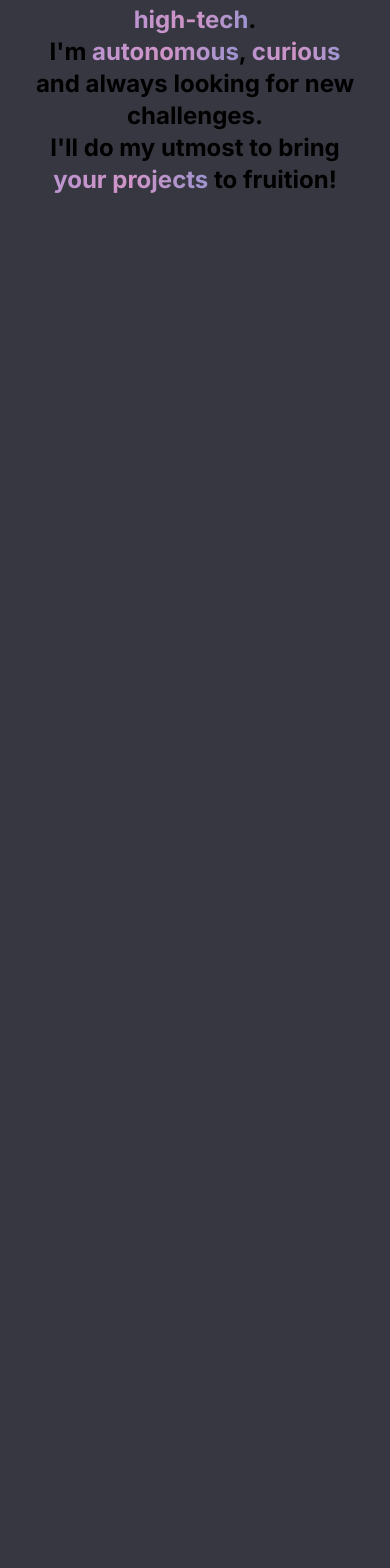
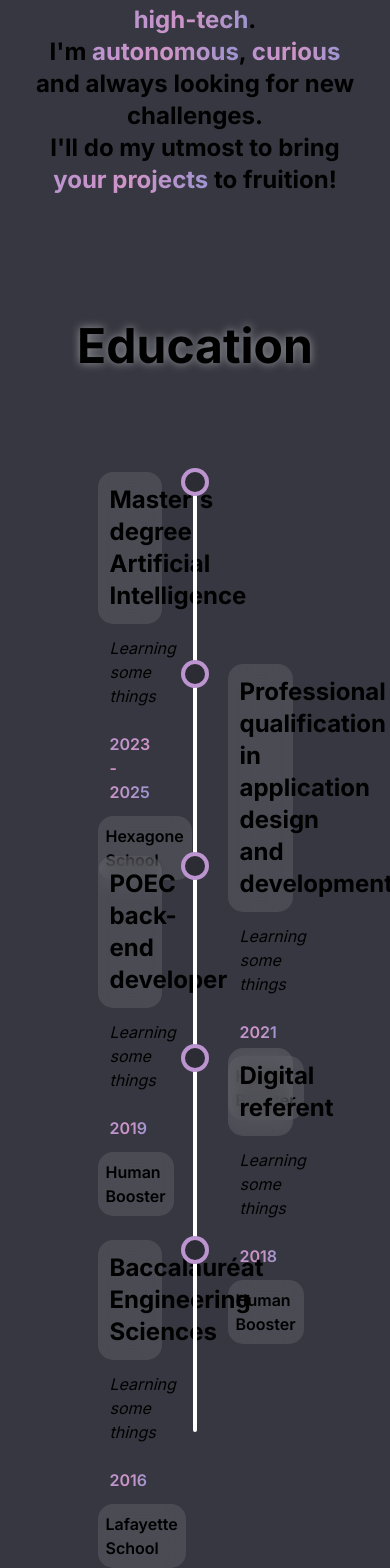
Before and after one commit to AlexandreFyl/NextJsResume, a Next.js app: page / in a window 390 px wide. Shown: the part 1452-3020 px from the top of the page. Before the commit the page ends 1688 px from the top, so only its background shows below. Built offline with nearby package versions, Linux system fonts and the light colour scheme.

Commit message:
education part design done, need to fix responsive and animate this part

```diff
--- /dev/null
+++ b/src/app/components/Education.tsx
@@ -0,0 +1,196 @@
+"use client";
+
+import React from "react";
+import { motion } from "framer-motion";
+
+const Education = () => {
+  return (
+    <section className="flex flex-col justify-center items-center">
+      <motion.h2
+        initial={{ opacity: 0, scale: 0.5 }}
+        transition={{ duration: 2 }}
+        whileInView={{ opacity: 1, scale: 1 }}
+        viewport={{ once: true }}
+        className="text-glow text-5xl md:text-7xl font-bold leading-tight text-center pt-20"
+      >
+        Education
+      </motion.h2>
+      {/* List container */}
+      <div className="w-1/2 py-24 ">
+        {/* ========================================== */}
+        {/* ================= ITEM 1 ================= */}
+        {/* ========================================== */}
+
+        {/* List item */}
+        <div className="flex flex-row justify-between h-48">
+          {/* Left */}
+          <div className="w-1/3">
+            {/* Degree */}
+            <div className="glassmorphism p-3 text-2xl font-bold">
+              Master's degree Artificial Intelligence
+            </div>
+            {/* Description */}
+            <div className="p-3 italic">Learning some things</div>
+            {/* Date */}
+            <div className="p-3 font-semibold">
+              <span className="text-gradient">2023 - 2025</span>
+            </div>
+            {/* School */}
+            <div className="glassmorphism font-semibold p-2 w-fit">
+              Hexagone School
+            </div>
+          </div>
+          {/* Middle */}
+          <div className="w-1/6 flex items-center justify-center">
+            {/* Line */}
+            <div className="w-1 h-full bg-white rounded relative">
+              {/* Circle */}
+              <div className="absolute w-5 h-5 rounded-full ring-4 ring-[#bc94d0] bg-[#2C2C34] -left-2"></div>
+            </div>
+          </div>
+          {/* Right */}
+          <div className="w-1/3 ">{/* Empty as it's an odd element */}</div>
+        </div>
+        {/* ========================================== */}
+        {/* ================= ITEM 2 ================= */}
+        {/* ========================================== */}
+
+        {/* List item */}
+        <div className="flex flex-row justify-between h-48">
+          {/* Left */}
+          <div className="w-1/3">{/* Empty as it's an even element */}</div>
+          {/* Middle */}
+          <div className="w-1/6 flex items-center justify-center">
+            {/* Line */}
+            <div className="w-1 h-full bg-white rounded relative">
+              {/* Circle */}
+              <div className="absolute w-5 h-5 rounded-full ring-4 ring-[#bc94d0] bg-[#2C2C34] -left-2"></div>
+            </div>
+          </div>
+          {/* Right */}
+          <div className="w-1/3 ">
+            {/* Degree */}
+            <div className="glassmorphism p-3 text-2xl font-bold">
+              Professional qualification in application design and development
+            </div>
+            {/* Description */}
+            <div className="p-3 italic">Learning some things</div>
+            {/* Date */}
+            <div className="p-3 font-semibold">
+              <span className="text-gradient">2021</span>
+            </div>
+            {/* School */}
+            <div className="glassmorphism font-semibold p-2 w-fit">
+              Human Booster
+            </div>
+          </div>
+        </div>
+        {/* ========================================== */}
+        {/* ================= ITEM 3 ================= */}
+        {/* ========================================== */}
+
+        {/* List item */}
+        <div className="flex flex-row justify-between h-48">
+          {/* Left */}
+          <div className="w-1/3">
+            {/* Degree */}
+            <div className="glassmorphism p-3 text-2xl font-bold">
+              POEC back-end developer
+            </div>
+            {/* Description */}
+            <div className="p-3 italic">Learning some things</div>
+            {/* Date */}
+            <div className="p-3 font-semibold">
+              <span className="text-gradient">2019</span>
+            </div>
+            {/* School */}
+            <div className="glassmorphism font-semibold p-2 w-fit">
+              Human Booster
+            </div>
+          </div>
+          {/* Middle */}
+          <div className="w-1/6 flex items-center justify-center">
+            {/* Line */}
+            <div className="w-1 h-full bg-white rounded relative">
+              {/* Circle */}
+              <div className="absolute w-5 h-5 rounded-full ring-4 ring-[#bc94d0] bg-[#2C2C34] -left-2"></div>
+            </div>
+          </div>
+          {/* Right */}
+          <div className="w-1/3 ">{/* Empty as it's an odd element */}</div>
+        </div>
+        {/* ========================================== */}
+        {/* ================= ITEM 4 ================= */}
+        {/* ========================================== */}
+
+        {/* List item */}
+        <div className="flex flex-row justify-between h-48">
+          {/* Left */}
+          <div className="w-1/3">{/* Empty as it's an even element */}</div>
+          {/* Middle */}
+          <div className="w-1/6 flex items-center justify-center">
+            {/* Line */}
+            <div className="w-1 h-full bg-white rounded relative">
+              {/* Circle */}
+              <div className="absolute w-5 h-5 rounded-full ring-4 ring-[#bc94d0] bg-[#2C2C34] -left-2"></div>
+            </div>
+          </div>
+          {/* Right */}
+          <div className="w-1/3 ">
+            {/* Degree */}
+            <div className="glassmorphism p-3 text-2xl font-bold">
+              Digital referent
+            </div>
+            {/* Description */}
+            <div className="p-3 italic">Learning some things</div>
+            {/* Date */}
+            <div className="p-3 font-semibold">
+              <span className="text-gradient">2018</span>
+            </div>
+            {/* School */}
+            <div className="glassmorphism font-semibold p-2 w-fit">
+              Human Booster
+            </div>
+          </div>
+        </div>
+        {/* ========================================== */}
+        {/* ================= ITEM 5 ================= */}
+        {/* ========================================== */}
+
+        {/* List item */}
+        <div className="flex flex-row justify-between h-48">
+          {/* Left */}
+          <div className="w-1/3">
+            {/* Degree */}
+            <div className="glassmorphism p-3 text-2xl font-bold">
+              Baccalauréat Engineering Sciences
+            </div>
+            {/* Description */}
+            <div className="p-3 italic">Learning some things</div>
+            {/* Date */}
+            <div className="p-3 font-semibold">
+              <span className="text-gradient">2016</span>
+            </div>
+            {/* School */}
+            <div className="glassmorphism font-semibold p-2 w-fit">
+              Lafayette School
+            </div>
+          </div>
+          {/* Middle */}
+          <div className="w-1/6 flex items-center justify-center">
+            {/* Line */}
+            <div className="w-1 h-full bg-white rounded relative">
+              {/* Circle */}
+              <div className="absolute w-5 h-5 rounded-full ring-4 ring-[#bc94d0] bg-[#2C2C34] -left-2"></div>
+            </div>
+          </div>
+          {/* Right */}
+          <div className="w-1/3 ">{/* Empty as it's an odd element */}</div>
+        </div>
+        {/* End List container */}
+      </div>
+    </section>
+  );
+};
+
+export default Education;
--- a/src/app/globals.css
+++ b/src/app/globals.css
@@ -61,3 +61,9 @@ body {
   filter: blur(30px);
   z-index: -1;
 }
+
+.glassmorphism {
+  background: rgba(255, 255, 255, 0.1);
+  backdrop-filter: blur(10px);
+  border-radius: 15px;
+}
--- a/src/app/page.tsx
+++ b/src/app/page.tsx
@@ -1,3 +1,4 @@
+import Education from "./components/Education";
 import Header from "./components/Header";
 import WhoAmI from "./components/WhoAmI";
 
@@ -6,6 +7,7 @@ export default function Home() {
     <main className="flex min-h-screen flex-col ">
       <Header />
       <WhoAmI />
+      <Education />
     </main>
   );
 }
```
